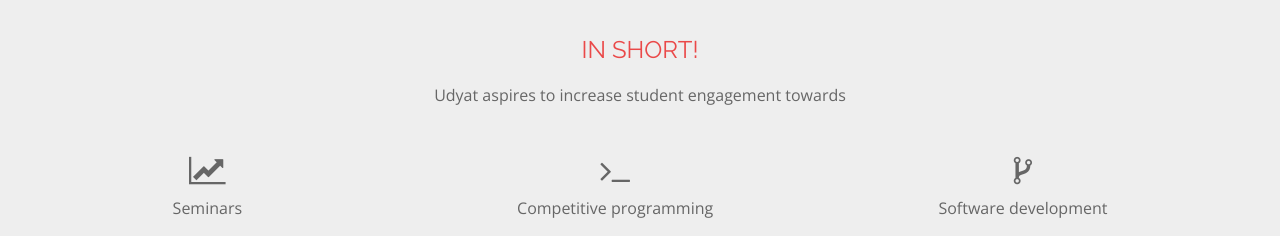
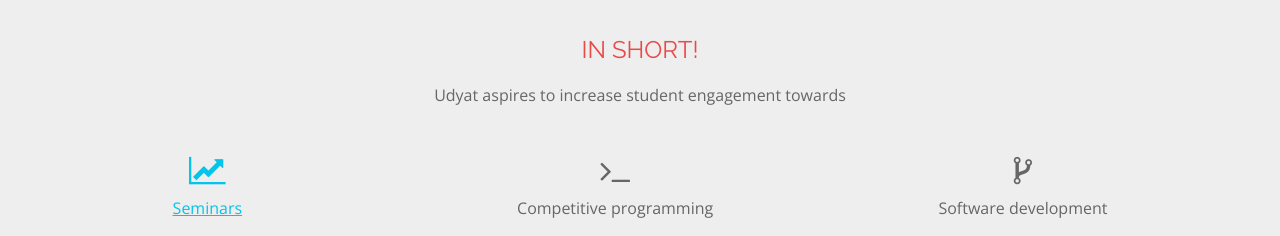
Before and after one commit to udyat-miet/udyat-miet.github.io, a plain HTML site: page index.html in a window 1280 px wide. Shown: the part 860-1096 px from the top of the page. Drawn offline with nearby package versions, Linux system fonts and the light colour scheme.

Commit message:
Update indes.html

```diff
--- a/index.html
+++ b/index.html
@@ -50,10 +50,12 @@
       <h1>In short!</h1>
       <p>Udyat aspires to increase student engagement towards
         <ul class="grid-x3">
-          <li>
-            <i class="fa fa-line-chart" aria-hidden="true"></i>
-            <br>Seminars
-          </li>
+          <a href="https://udyat-miet.github.io/seminars/">
+            <li>
+             <i class="fa fa-line-chart" aria-hidden="true"></i>
+             <br>Seminars
+            </li>
+          </a>
           <li>
             <i class="fa fa-terminal" aria-hidden="true"></i>
             <br>Competitive programming
```
